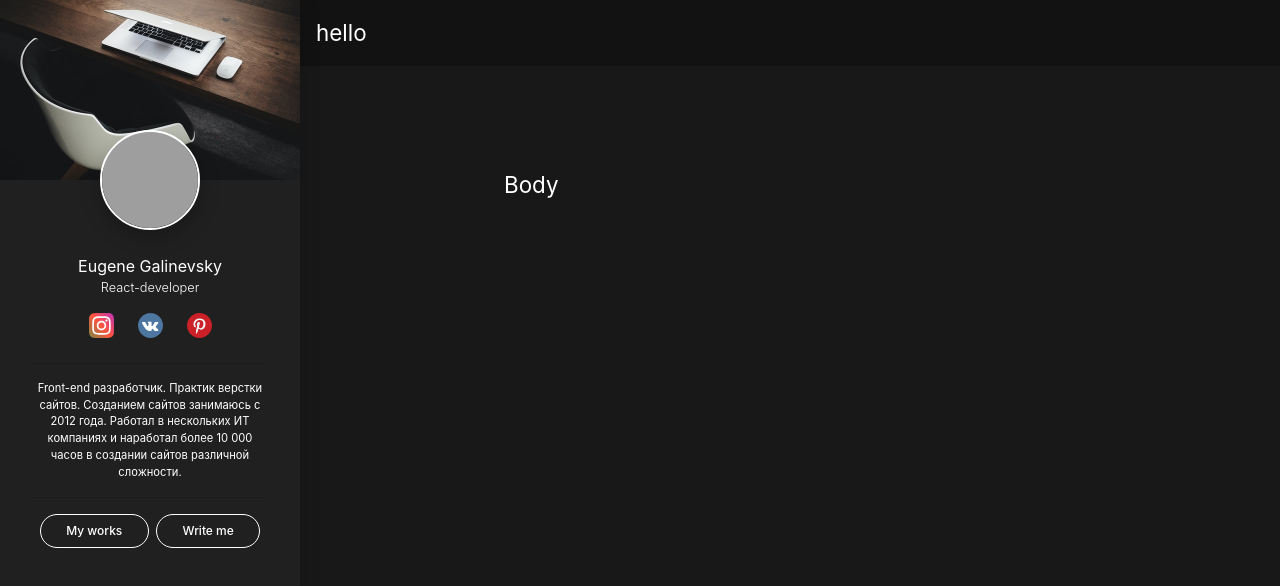
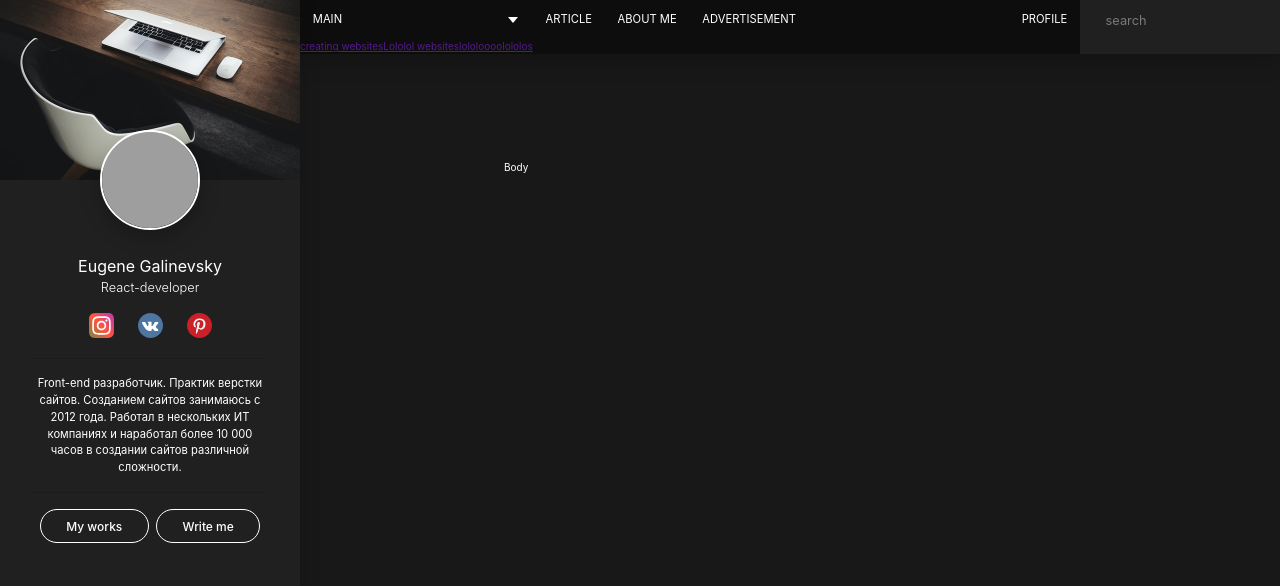
Before and after one commit to EGalinevsky/my-project, a React (Create React App) app: page / in a window 1280 px wide. Shown: the top 586 px of the page. Built offline with nearby package versions, Linux system fonts and the light colour scheme; grey boxes are pictures that could not be loaded.

Commit message:
header scss

```diff
--- a/src/assets/images/blocks/header.scss
+++ b/src/assets/images/blocks/header.scss
@@ -1,11 +1,22 @@
 .header{
     // height: 30px;
+    display: flex;
     width: calc(100% - 300px);
     color: $white;
-    background-color: $secondary;
+    background-color: #0D0D0D;
+
+    box-shadow: 0 5px 22px rgba(0,0,0,.25);
     position: fixed;
     top: 0;
     right: 0;
     z-index: $z-index-header;
-    padding: 1rem 1rem;
 }
+
+.header__left{
+    width: 60%;
+}
+.header__right{
+    width: 40%;
+    display: flex;
+    justify-content: flex-end;
+}
--- /dev/null
+++ b/src/assets/images/blocks/nav.scss
@@ -0,0 +1,51 @@
+.nav{
+    display: flex;
+
+    ul{
+        display: flex;
+        padding-inline-start: 0;
+
+        margin-block-start: 0;
+        margin-block-end: 0;
+
+    }
+
+    li{
+        list-style-type: none;
+    }
+
+    .nav__link{
+        display: block;
+        font-size: .7rem;
+        text-transform: uppercase;
+        color: $white;
+        text-decoration: none;
+        line-height: 1.2;
+        padding: .8rem;
+
+        transition: background-color .2s linear, color .2s linear;
+        &:hover{
+            background-color: $white;
+            color: $secondary;
+        }
+
+        &.has-subnav{
+            position: relative;
+            padding-right: 2rem;
+
+            &:after{
+                content: "";
+                display: block;
+                margin-bottom: 1px;
+                border-style: solid;
+                border-width: 6px 5px 0 5px;
+                border-color: $white transparent transparent transparent;
+
+                position: absolute;
+                top: 50%;
+                right: .9rem;
+                transform: translateY(-50%);
+            }
+        }
+    }
+}
--- /dev/null
+++ b/src/assets/images/blocks/search.scss
@@ -0,0 +1,19 @@
+.search{
+    max-width: 200px;
+    width: 100%;
+    background-color: $primary;
+
+    input{
+        background: transparent;
+        border: none;
+
+        font-family: inherit;
+        font-size: .8rem;
+        color: $white;
+        padding: .8rem 1.6rem;
+
+        &::placeholder{
+            color: rgba($white, .4);
+        }
+    }
+}
--- a/src/assets/images/blocks/style.scss
+++ b/src/assets/images/blocks/style.scss
@@ -18,3 +18,6 @@
 @import "./profile.scss";
 @import "./social.scss";
 @import "./btn.scss";
+@import "./nav.scss";
+@import "./search.scss";
+@import "./subnav.scss";
--- /dev/null
+++ b/src/assets/images/blocks/subnav.scss
@@ -0,0 +1,3 @@
+.subnav{
+
+}
--- a/src/components/Header/Header.jsx
+++ b/src/components/Header/Header.jsx
@@ -1,9 +1,59 @@
-import React from 'react'
+import React from "react";
 
-export const Header =()=>{
-    return(
-        <div>
-           hello
-        </div>
-    )
-}
+export const Header = () => {
+  return (
+    <header className="header">
+      <div className="header__left">
+        <nav className="nav">
+          <ul>
+            <li>
+              <a className="nav__link has-subnav" href="#">
+                Main
+              </a>
+              <ul className="subnav">
+                <li>
+                  <a href="">creating websites</a>
+                </li>
+                <li>
+                  <a href="">Lololol websites</a>
+                </li>
+                <li>
+                  <a href="">lololoooolololos</a>
+                </li>
+              </ul>
+            </li>
+            <li>
+              <a className="nav__link" href="#">
+                Аrticle
+              </a>
+            </li>
+            <li>
+              <a className="nav__link" href="#">
+                About me
+              </a>
+            </li>
+            <li>
+              <a className="nav__link" href="#">
+                Аdvertisement
+              </a>
+            </li>
+          </ul>
+        </nav>
+      </div>
+      <div className="header__right">
+        <nav className="nav">
+          <ul>
+            <li>
+              <a className="nav__link" href="#">
+                Profile
+              </a>
+            </li>
+          </ul>
+        </nav>
+        <form className="search" action="/" method="post">
+          <input placeholder="search" type="text" />
+        </form>
+      </div>
+    </header>
+  );
+};
--- a/src/index.scss
+++ b/src/index.scss
@@ -1,8 +1,12 @@
 body {
 
   font-size: 62.5%;
+  padding-inline-start: 0;
 
-  font-size: 1.4rem;
+  margin-block-start: 0;
+  margin-block-end: 0;
+
+
   background-color: #181818;
   font-family: -apple-system, BlinkMacSystemFont, 'Segoe UI', 'Roboto', 'Oxygen',
     'Ubuntu', 'Cantarell', 'Fira Sans', 'Droid Sans', 'Helvetica Neue',
```
